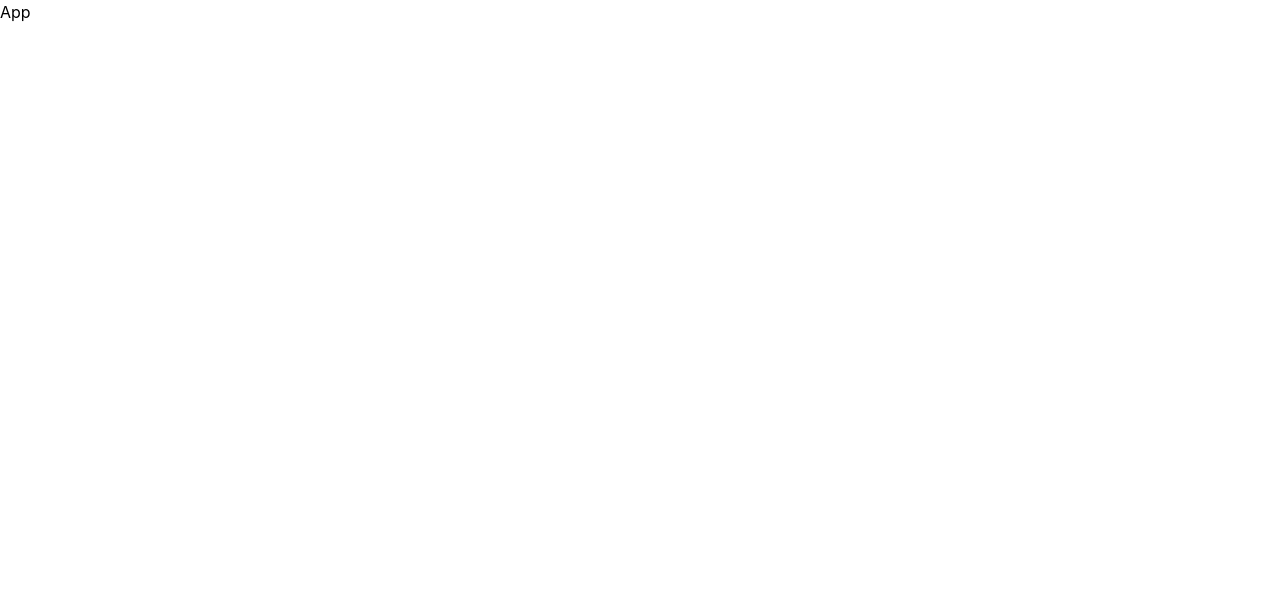
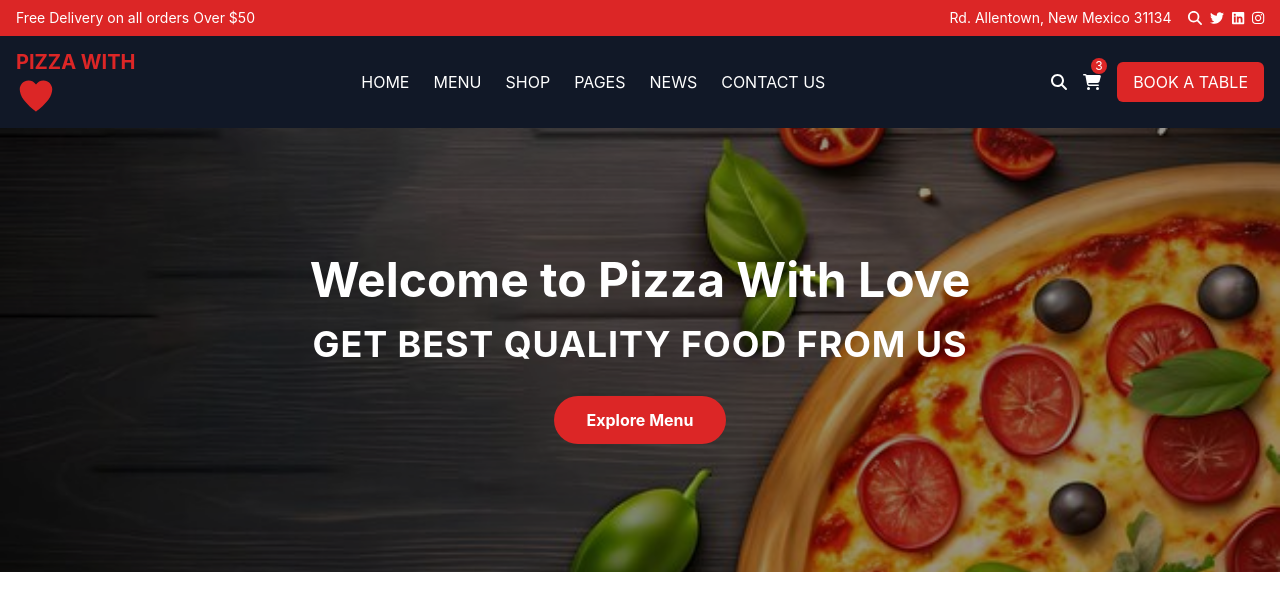
Before and after one commit to Vithushayini/pizzaWithLove, a React (Create React App) app in the folder frontend/: page / in a window 1280 px wide. Shown: the top 610 px of the page. Built offline with nearby package versions, Linux system fonts and the light colour scheme.

Commit message:
header and home components created(frontend)

```diff
--- a/frontend/package.json
+++ b/frontend/package.json
@@ -3,11 +3,16 @@
   "version": "0.1.0",
   "private": true,
   "dependencies": {
+    "@fortawesome/fontawesome-svg-core": "^6.6.0",
+    "@fortawesome/free-brands-svg-icons": "^6.6.0",
+    "@fortawesome/free-solid-svg-icons": "^6.6.0",
+    "@fortawesome/react-fontawesome": "^0.2.2",
     "@testing-library/jest-dom": "^5.17.0",
     "@testing-library/react": "^13.4.0",
     "@testing-library/user-event": "^13.5.0",
     "react": "^18.3.1",
     "react-dom": "^18.3.1",
+    "react-icons": "^5.3.0",
     "react-scripts": "5.0.1",
     "web-vitals": "^2.1.4"
   },
--- a/frontend/src/App.js
+++ b/frontend/src/App.js
@@ -1,9 +1,12 @@
 import React from 'react'
+import Header from './components/layouts/Header'
+import Home from './components/Home'
 
 function App() {
   return (
     <div>
-      App
+      <Header/>
+      <Home/>
     </div>
   )
 }
--- /dev/null
+++ b/frontend/src/components/Home.js
@@ -0,0 +1,48 @@
+import React from "react";
+
+const Home = () => {
+  return (
+    <div className="bg-black text-white">
+      {/* Header Section */}
+      <section className="relative bg-cover bg-center py-32" style={{ backgroundImage: "url('/images/pizzaHome.jpg')" }}>
+        <div className="absolute top-0 left-0 w-full h-full bg-black opacity-40"></div>
+        <div className="relative container mx-auto text-center">
+          <h1 className="text-5xl font-bold mb-5">Welcome to Pizza With Love</h1>
+          <p className="text-4xl font-bold tracking-wide">
+            GET BEST QUALITY FOOD FROM US
+          </p>
+          <button className="mt-8 px-8 py-3 bg-red-600 text-white rounded-full font-bold hover:bg-red-700 transition">
+            Explore Menu
+          </button>
+        </div>
+      </section>
+
+      {/* Featured items section */}
+      {/* <section className="py-16">
+        <div className="container mx-auto text-center">
+          <h2 className="text-4xl font-bold mb-12">Our Special Menu</h2>
+          <div className="grid grid-cols-1 md:grid-cols-3 gap-8">
+
+            <div className="bg-white text-black p-6 rounded-lg shadow-md">
+              <img src="/burger.jpg" alt="burger" className="w-full h-48 object-cover rounded-md mb-4"/>
+              <h3 className="text-2xl font-bold mb-2">Burger</h3>
+              <p className="text-lg">$9.99</p>
+            </div>
+            <div className="bg-white text-black p-6 rounded-lg shadow-md">
+              <img src="/pizza.jpg" alt="pizza" className="w-full h-48 object-cover rounded-md mb-4"/>
+              <h3 className="text-2xl font-bold mb-2">Pizza</h3>
+              <p className="text-lg">$12.99</p>
+            </div>
+            <div className="bg-white text-black p-6 rounded-lg shadow-md">
+              <img src="/pasta.jpg" alt="pasta" className="w-full h-48 object-cover rounded-md mb-4"/>
+              <h3 className="text-2xl font-bold mb-2">Pasta</h3>
+              <p className="text-lg">$8.99</p>
+            </div>
+          </div>
+        </div>
+      </section> */}
+    </div>
+  );
+};
+
+export default Home;
--- /dev/null
+++ b/frontend/src/components/layouts/Header.js
@@ -0,0 +1,64 @@
+import React from 'react';
+import { IoIosHeart } from "react-icons/io";
+import { FontAwesomeIcon } from '@fortawesome/react-fontawesome';
+import { faSearch, faShoppingCart } from '@fortawesome/free-solid-svg-icons';
+import { faFacebookF, faTwitter, faLinkedin, faInstagram } from '@fortawesome/free-brands-svg-icons';
+
+
+const Header = () => {
+  return (
+    <header className="bg-red-600 text-white">
+      {/* Top Bar */}
+      <div className="flex justify-between items-center px-4 py-2 text-sm">
+        <div className="flex items-center">
+          <p>Free Delivery on all orders Over $50</p>
+        </div>
+        <div className="flex items-center space-x-4">
+          <p>Rd. Allentown, New Mexico 31134</p>
+          <div className="flex space-x-2">
+            <a href="#" className="hover:text-gray-300"> <FontAwesomeIcon icon={faSearch} /> </a>
+            <a href="#" className="hover:text-gray-300"> <FontAwesomeIcon icon={faTwitter} /></a>
+            <a href="#" className="hover:text-gray-300"> <FontAwesomeIcon icon={faLinkedin} /></a>
+            <a href="#" className="hover:text-gray-300"> <FontAwesomeIcon icon={faInstagram} /></a>
+          </div>
+        </div>
+      </div>
+
+      {/* Main Navigation */}
+      <div className="bg-gray-900">
+        <div className="container mx-auto flex justify-between items-center px-4 py-3">
+          {/* Logo */}
+          <div className="text-white text-xl font-bold">
+            <span className="text-red-600">PIZZA WITH <IoIosHeart className='size-10 '/></span>
+          </div>
+
+          {/* Navigation Links */}
+          <nav className="hidden md:flex space-x-6">
+            <a href="#" className="text-white hover:text-red-600">HOME</a>
+            <a href="#" className="text-white hover:text-red-600">MENU</a>
+            <a href="#" className="text-white hover:text-red-600">SHOP</a>
+            <a href="#" className="text-white hover:text-red-600">PAGES</a>
+            <a href="#" className="text-white hover:text-red-600">NEWS</a>
+            <a href="#" className="text-white hover:text-red-600">CONTACT US</a>
+          </nav>
+
+          {/* Search, Cart, and Button */}
+          <div className="flex items-center space-x-4">
+            <a href="#" className="text-white hover:text-red-600">
+            <FontAwesomeIcon icon={faSearch} />
+            </a>
+            <a href="#" className="relative text-white hover:text-red-600">
+            <FontAwesomeIcon icon={faShoppingCart} />
+              <span className="absolute bottom-5 left-2 bg-red-600 text-xs text-white rounded-full px-1">3</span>
+            </a>
+            <button className="bg-red-600 text-white px-4 py-2 rounded-md hover:bg-red-700">
+              BOOK A TABLE
+            </button>
+          </div>
+        </div>
+      </div>
+    </header>
+  );
+};
+
+export default Header;
```
Also changed, not shown: frontend/public/images/pizzaHome.jpg (added), 1 other file (tests, documents, lock files or other folders).
